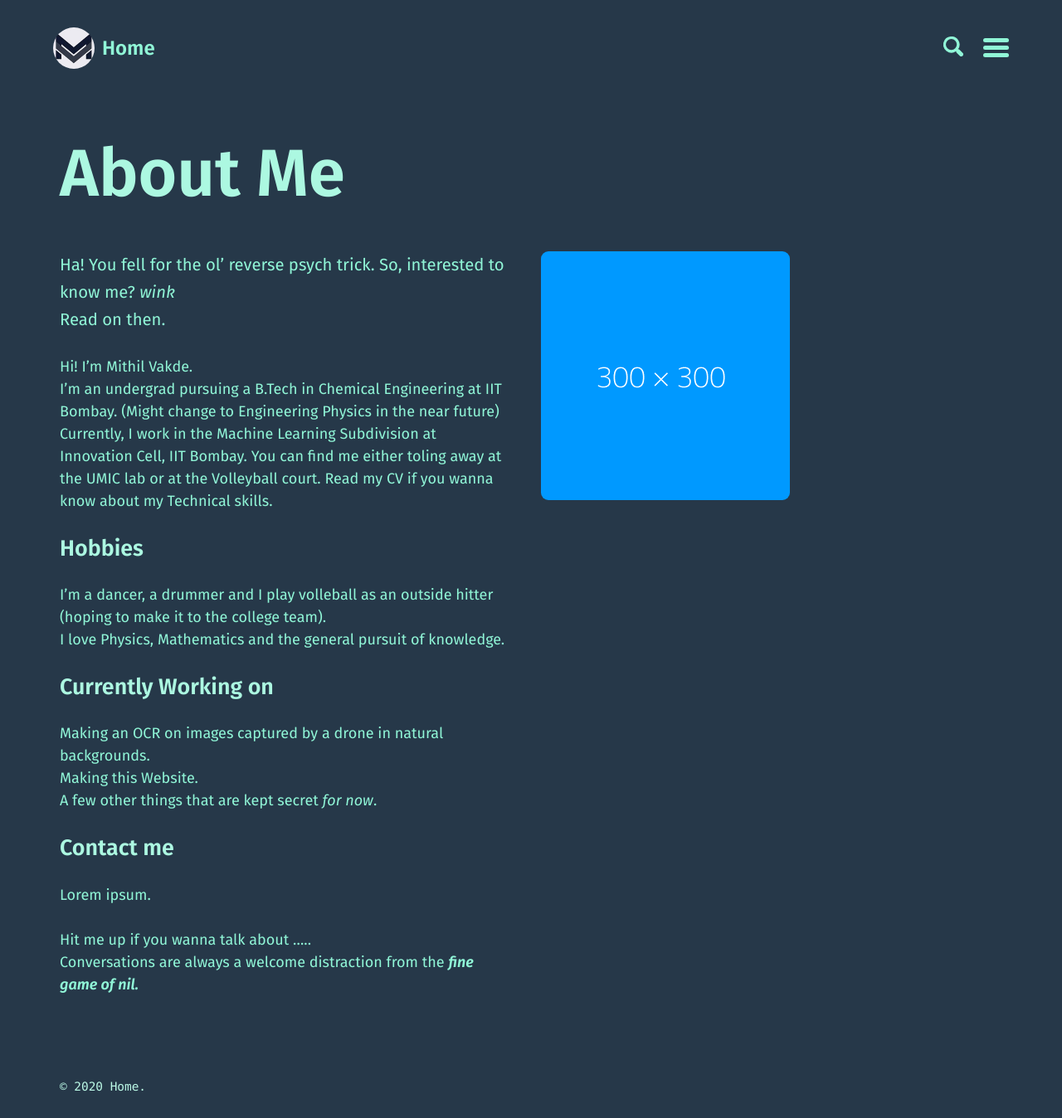
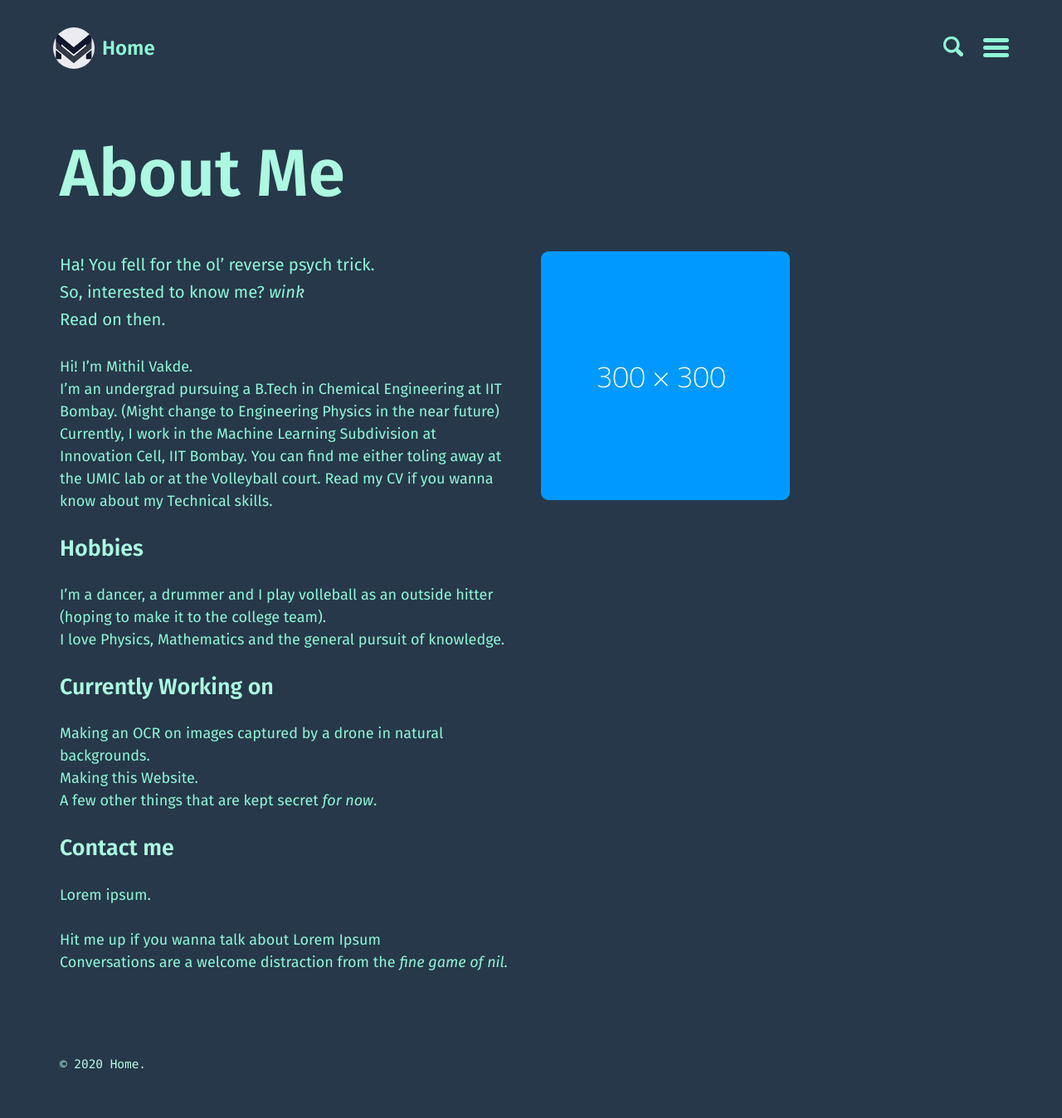
Before and after one commit to mmistakes/jekyll-theme-basically-basic, a Jekyll site: the page built from aboutme.md, in a window 1280 px wide. Shown: the whole page at 83% size. Built offline with Jekyll 4.4.1, drawn with Linux system fonts in a browser that asks for light colours; after the commit the page ends 1321 px from its top, so only the background shows below that.

Commit message:
Update aboutme.md

```diff
--- a/aboutme.md
+++ b/aboutme.md
@@ -10,8 +10,7 @@ Read on then.
 
 
 Hi! I'm Mithil Vakde.
-I'm an undergrad pursuing a B.Tech in Chemical Engineering at IIT Bombay. (Might change to Engineering Physics in the near future)
-Currently, I work in the Machine Learning Subdivision at Innovation Cell, IIT Bombay. You can find me either toling away at the UMIC lab or at the Volleyball court. Read my CV if you wanna know about my Technical skills.
+I'm an undergrad pursuing a B.Tech in Chemical Engineering at IIT Bombay. (Might change to Engineering Physics in the near future) Currently, I work in the Machine Learning Subdivision at Innovation Cell, IIT Bombay. You can find me either toling away at the UMIC lab or at the Volleyball court. Read my CV if you wanna know about my Technical skills.
 
 ### Hobbies
 I'm a dancer, a drummer and I play volleball as an outside hitter (hoping to make it to the college team).
@@ -25,6 +24,5 @@ A few other things that are kept secret _for now_.
 ### Contact me
 Lorem ipsum.
 
-
-Hit me up if you wanna talk about .....
-Conversations are always a welcome distraction from the _**fine game of nil.**_
+Hit me up if you wanna talk about Lorem Ipsum
+Conversations are a welcome distraction from the _fine game of nil._
```
